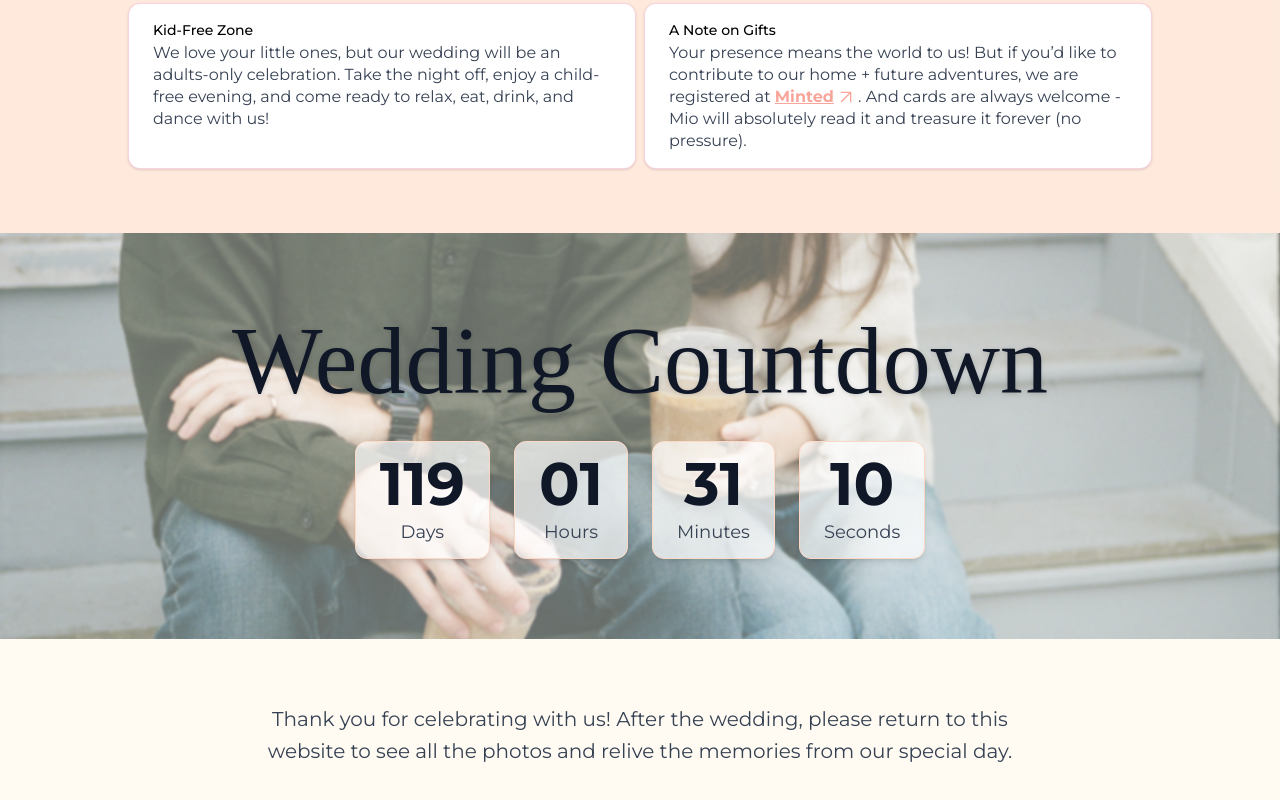
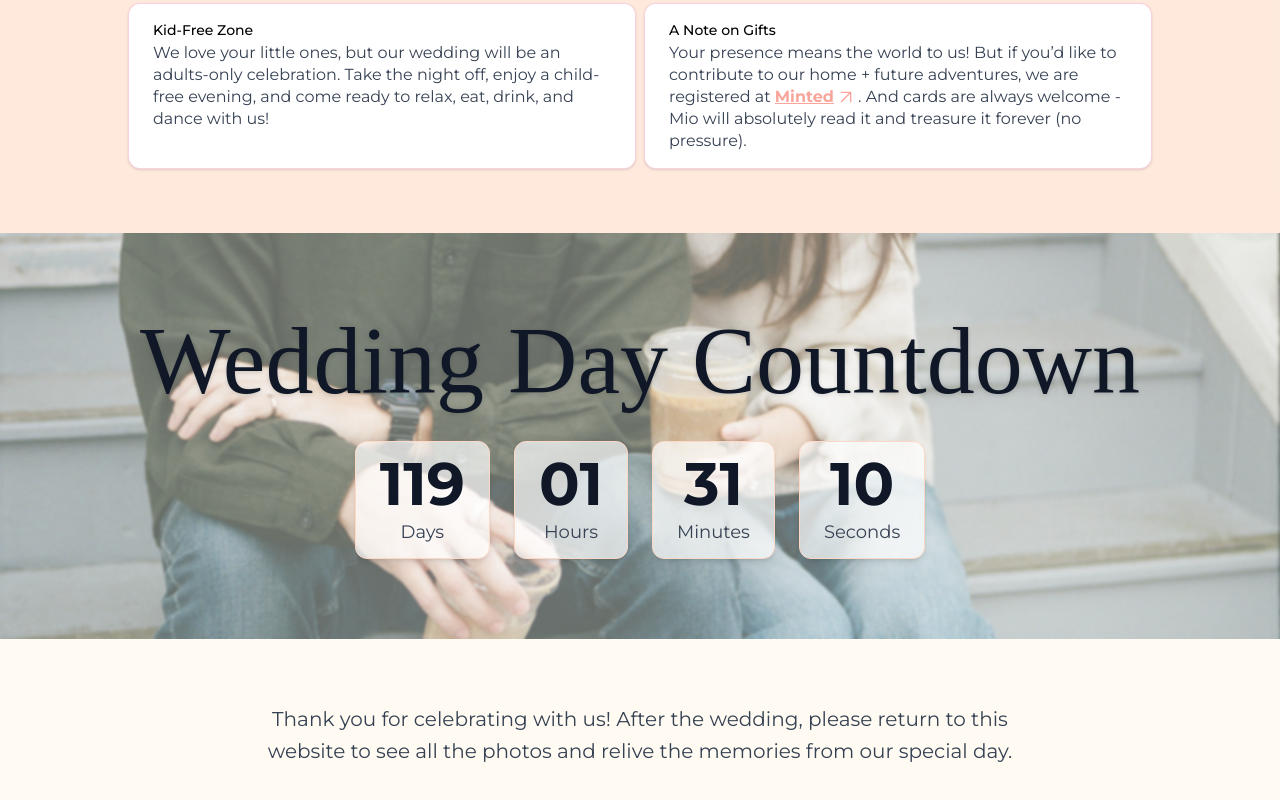
Before and after one commit to brianlpham21/mio-and-brian-wedding-rsvp, a Next.js app: page / in a window 1280 px wide. Shown: the part 3622-4422 px from the top of the page. Built offline with nearby package versions, Linux system fonts and the light colour scheme.

Commit message:
japanese translation edits

```diff
--- a/app/components/hero.tsx
+++ b/app/components/hero.tsx
@@ -35,11 +35,6 @@ export default function Hero({ selectedLang }: HeroProps) {
     requestAnimationFrame(step);
   }, []);
 
-  const mainNameFontSize =
-    selectedLang.code === 'ja'
-      ? 'clamp(1rem, 10vw, 8rem)' // smaller for Japanese
-      : 'clamp(4.5rem, 15vw, 11.5rem)'; // original size
-  const headerTranslateY = selectedLang.code === 'ja' ? 'translate-y-[-1.2em]' : 'lg:translate-y-5';
   const dateTimeLocationSize = selectedLang.code === 'ja' ? 'text-sm md:text-lg' : 'text-lg';
 
   return (
@@ -64,18 +59,19 @@ export default function Hero({ selectedLang }: HeroProps) {
         className="relative z-10 container mx-auto px-6 sm:px-8"
       >
         <p
-          className={`text-base sm:text-lg text-white max-w-xl mx-auto md:tracking-[.2em] ${headerTranslateY}`}
+          className={`text-base sm:text-lg text-white max-w-xl mx-auto md:tracking-[.2em] lg:translate-y-5`}
         >
           {t('the-wedding-of')}
         </p>
         <h2
           className="text-white"
-          style={{ fontFamily: 'Brother, serif', fontSize: mainNameFontSize }}
+          style={{ fontFamily: 'Brother, serif', fontSize: 'clamp(4.5rem, 15vw, 11.5rem)' }}
         >
           {t('mio-and-brian')}
         </h2>
         <p className={`not-prose text-white mx-auto md:tracking-[.2em] ${dateTimeLocationSize}`}>
-          {t('wedding-date').toUpperCase()} | {t('city-location')}
+          {selectedLang.code === 'en' ? t('wedding-date').toUpperCase() : t('wedding-date')} |{' '}
+          {t('city-location')}
         </p>
       </motion.div>
 
--- a/app/components/itinerary.tsx
+++ b/app/components/itinerary.tsx
@@ -33,7 +33,9 @@ export default function Itinerary({ selectedLang }: { selectedLang: { code: stri
   const headerFont =
     selectedLang.code === 'vi'
       ? { fontSize: 'clamp(3rem, 4vw, 4rem)', fontStyle: 'italic', fontWeight: '500' }
-      : { fontFamily: 'Norway, serif', fontSize: 'clamp(4rem, 6vw, 5.5rem)' };
+      : selectedLang.code === 'ja'
+        ? { fontFamily: 'Norway, serif', fontSize: 'clamp(3.2rem, 6vw, 5.5rem)' }
+        : { fontFamily: 'Norway, serif', fontSize: 'clamp(4rem, 6vw, 5.5rem)' };
 
   return (
     <section id="itinerary" className="w-full pt-12 pb-16 px-6 sm:px-8 md:px-12 text-gray-800">
--- a/app/components/ourStory.tsx
+++ b/app/components/ourStory.tsx
@@ -10,7 +10,9 @@ export default function OurStory({ selectedLang }: { selectedLang: { code: strin
   const headerFont =
     selectedLang.code === 'vi'
       ? { fontSize: 'clamp(3rem, 4vw, 4rem)', fontStyle: 'italic', fontWeight: '500' }
-      : { fontFamily: 'Norway, serif', fontSize: 'clamp(4rem, 6vw, 5.5rem)' };
+      : selectedLang.code === 'ja'
+        ? { fontFamily: 'Norway, serif', fontSize: 'clamp(4rem, 6vw, 5.25rem)' }
+        : { fontFamily: 'Norway, serif', fontSize: 'clamp(4rem, 6vw, 5.5rem)' };
 
   return (
     <section
--- a/app/components/weddingInfo.tsx
+++ b/app/components/weddingInfo.tsx
@@ -20,13 +20,15 @@ export default function WeddingInfo({ selectedLang }: { selectedLang: { code: st
   const headerFont =
     selectedLang.code === 'vi'
       ? { fontSize: 'clamp(3rem, 4vw, 4rem)', fontStyle: 'italic', fontWeight: '500' }
-      : { fontFamily: 'Norway, serif', fontSize: 'clamp(4rem, 6vw, 5.5rem)' };
+      : selectedLang.code === 'ja'
+        ? { fontFamily: 'Norway, serif', fontSize: 'clamp(3.2rem, 6vw, 5.5rem)' }
+        : { fontFamily: 'Norway, serif', fontSize: 'clamp(4rem, 6vw, 5.5rem)' };
 
   return (
     <section
       ref={ref}
       id="info"
-      className="relative w-full sm:px-8 md:px-12 text-gray-800 pt-16 md:pt-20 pb-2 md:pb-6 lg:pb-10 px-6 overflow-hidden"
+      className="relative w-full sm:px-8 md:px-12 text-gray-800 pt-12 md:pt-20 pb-2 md:pb-6 lg:pb-10 px-6 overflow-hidden"
     >
       <div className="max-w-5xl mx-auto">
         {/* Heading */}
--- a/app/page.tsx
+++ b/app/page.tsx
@@ -178,7 +178,7 @@ export default function Main() {
       >
         <div className="max-w-5xl mx-auto text-center">
           <h2 className="text-center leading-[1em] mb-3" style={headerFont}>
-            {t('rsvp')}
+            {t('rsvp-section-header')}
           </h2>
           <p
             className="text-lg text-gray-600 max-w-2xl mx-auto mb-6"
--- a/locales/en.json
+++ b/locales/en.json
@@ -3,6 +3,7 @@
   "information": "Information",
   "itinerary": "Itinerary",
   "rsvp": "RSVP",
+  "rsvp-section-header": "RSVP",
   "the-wedding-of": "THE WEDDING OF",
   "mio-and-brian": "Mio & Brian",
   "wedding-date": "March 20, 2026",
@@ -68,7 +69,7 @@
   "kids-description": "We love your little ones, but our wedding will be an adults-only celebration. Take the night off, enjoy a child-free evening, and come ready to relax, eat, drink, and dance with us!",
   "gifts-title": "A Note on Gifts",
   "gifts-description": "Your presence means the world to us! But if you’d like to contribute to our home + future adventures, we are registered at Minted. And cards are always welcome - Mio will absolutely read it and treasure it forever (no pressure).",
-  "countingDownToIDo": "Wedding Countdown",
+  "countingDownToIDo": "Wedding Day Countdown",
   "days": "Days",
   "hours": "Hours",
   "minutes": "Minutes",
--- a/locales/ja.json
+++ b/locales/ja.json
@@ -1,15 +1,16 @@
 {
-  "our-story": "私たちの物語",
+  "our-story": "私たちのストーリー",
   "information": "情報",
-  "itinerary": "日程",
+  "itinerary": "スケジュール",
   "rsvp": "出席確認",
-  "the-wedding-of": "〜の結婚式",
-  "mio-and-brian": "ミオ & ブライアン",
+  "rsvp-section-header": "ご出席の確認",
+  "the-wedding-of": "THE WEDDING OF",
+  "mio-and-brian": "Mio & Brian",
   "wedding-date": "2026年3月20日",
   "city-location": "ロサンゼルス, カリフォルニア",
-  "wedding-day-information": "結婚式当日の情報",
+  "wedding-day-information": "当⽇のご案内",
   "ceremony": "セレモニー",
-  "reception": "披露宴",
+  "reception": "パーティー",
   "date": "日付",
   "time": "時間",
   "location": "場所",
@@ -17,17 +18,17 @@
   "welcome": "ようこそ",
   "cocktails": "カクテル",
   "additional-details": "追加情報",
-  "ceremony-details": "席にご案内するため、30分前までにお越しください。<b>お客様のご都合に合わせて、会場内でバレーパーキングをご利用いただけます。</b> 挙式は屋外で行われますので、軽くて快適なフォーマルウェアをおすすめいたします。",
-  "reception-details": "おいしい料理、強めのドリンク、そして一晩中続く良い音楽とともに、お祝いの夜を一緒に過ごしましょう — 皆さんとパーティーできるのを心から楽しみにしています！！",
-  "itinerary-subheader": "私たちの特別な一日の流れをご紹介します。",
-  "welcome-itinerary-description": "席に座ってリラックスし、幸せの涙が始まる前の穏やかな時間をお楽しみください。",
-  "ceremony-itinerary-description": "私たちが新たな章を正式にスタートする、心温まる挙式にぜひご参加ください。",
-  "cocktails-itinerary-description": "私たちが写真撮影とちょっとした休憩に向かっている間、ドリンクを片手に交流し、楽しい時間をお過ごしください。",
-  "reception-itinerary-description": "美味しい食事、素敵な仲間、音楽とダンスの夜で一緒にお祝いしましょう。",
+  "ceremony-details": "お席にご案内するために、30分前までにお越しく ださい。<b>お客様のご都合に合わせて、会場内でバ レーパーキングをご利⽤いただけます。</b> 挙式は屋外で⾏われますので、軽くて快適なフォーマル ウェアをおすすめいたします。",
+  "reception-details": "おいしい料理、様々なドリンク、そして⼀晩中続 く素敵な⾳楽とともに、お祝いの夜を私たちと⼀ 緒に楽しんでください！ — 皆さんとパーティーが できることを⼼から楽しみにしています！！",
+  "itinerary-subheader": "特別な一日の流れをご紹介します。",
+  "welcome-itinerary-description": "お席でリラックスされながら、私たちの新たな旅だち前の穏やかな時間をお過ごしください。",
+  "ceremony-itinerary-description": "私たちが新たな人生を共にスタートする、セレモニーにぜひご参加ください。",
+  "cocktails-itinerary-description": "私たちが写真撮影などで席を外している間は、ドリンクを片手にお集まりいただいた皆様方で、楽しいお時間をお過ごしください。",
+  "reception-itinerary-description": "美味しい食事、素敵な仲間、楽しい音楽とダンスの夜を、私たちと一緒にお祝いしてください!",
   "our-story-paragraph-1": "私たちの出会いは現代的なものでした — Hinge でマッチして、“うまくいきますように”と願いながら始まりました。チャットがデートに変わり、また次のデートへと続き、やがてはコーヒーデートや内輪ネタでいっぱいの週末になり、“もしかして本物の出会いかも”と気づくようになりました。",
-  "our-story-paragraph-2": "これまでずっと応援してくれた皆さんと、この次の章を一緒にお祝いできることを心から楽しみにしています!",
-  "our-story-paragraph-3": "<b>要するに:</b> 私たちは Hinge で出会って、本当にうまくいきました :)",
-  "rsvp-subheader": "ご参加いただけますか？計画の都合上、<b>2026年1月20日</b>までにご返信をお願いいたします。",
+  "our-story-paragraph-2": "これまでずっと応援してくれた皆さんと、私たちの新たなスタートを一緒にお祝いできることを心から楽しみにしています!",
+  "our-story-paragraph-3": "<b>TL;DR (結局):</b> 私たちは Hinge で出会って、本当にうまくいきました :)",
+  "rsvp-subheader": "ご参加いただけますか? 恐れ入りますが<b>2026年1月20日</b>までにご返信をお願いいたします。",
   "enter-your-full-name": "氏名を入力してください",
   "your-rsvp": "あなたの出欠確認",
   "your-rsvp-group": "出欠確認グループ",
@@ -68,7 +69,7 @@
   "kids-description": "お子様たちは大好きですが、結婚式は大人限定のパーティーとなります。どうぞゆっくりと、大人だけの夜を楽しみ、リラックスして食べて飲んで踊ってください！",
   "gifts-title": "ギフトについて",
   "gifts-description": "皆さんが来てくださること自体が、私たちにとって何よりの贈り物です！ ですが、もし私たちの新しい家やこれからの冒険を応援してくださる場合は、Minted にレジストリーを作っています。また、カードも大歓迎です — Mio は絶対に読んで、大切にとっておきます（プレッシャーは感じないでくださいね）。",
-  "countingDownToIDo": "結婚式までのカウントダウン",
+  "countingDownToIDo": "結婚式当日までのカウントダウン",
   "days": "日",
   "hours": "時間",
   "minutes": "分",
--- a/locales/vi.json
+++ b/locales/vi.json
@@ -3,6 +3,7 @@
   "information": "Thông Tin",
   "itinerary": "Lịch Trình",
   "rsvp": "Xác Nhận Tham Dự",
+  "rsvp-section-header": "Xác Nhận Tham Dự",
   "the-wedding-of": "Đám Cưới Của",
   "mio-and-brian": "Mio & Brian",
   "wedding-date": "20 Tháng 3, 2026",
```
